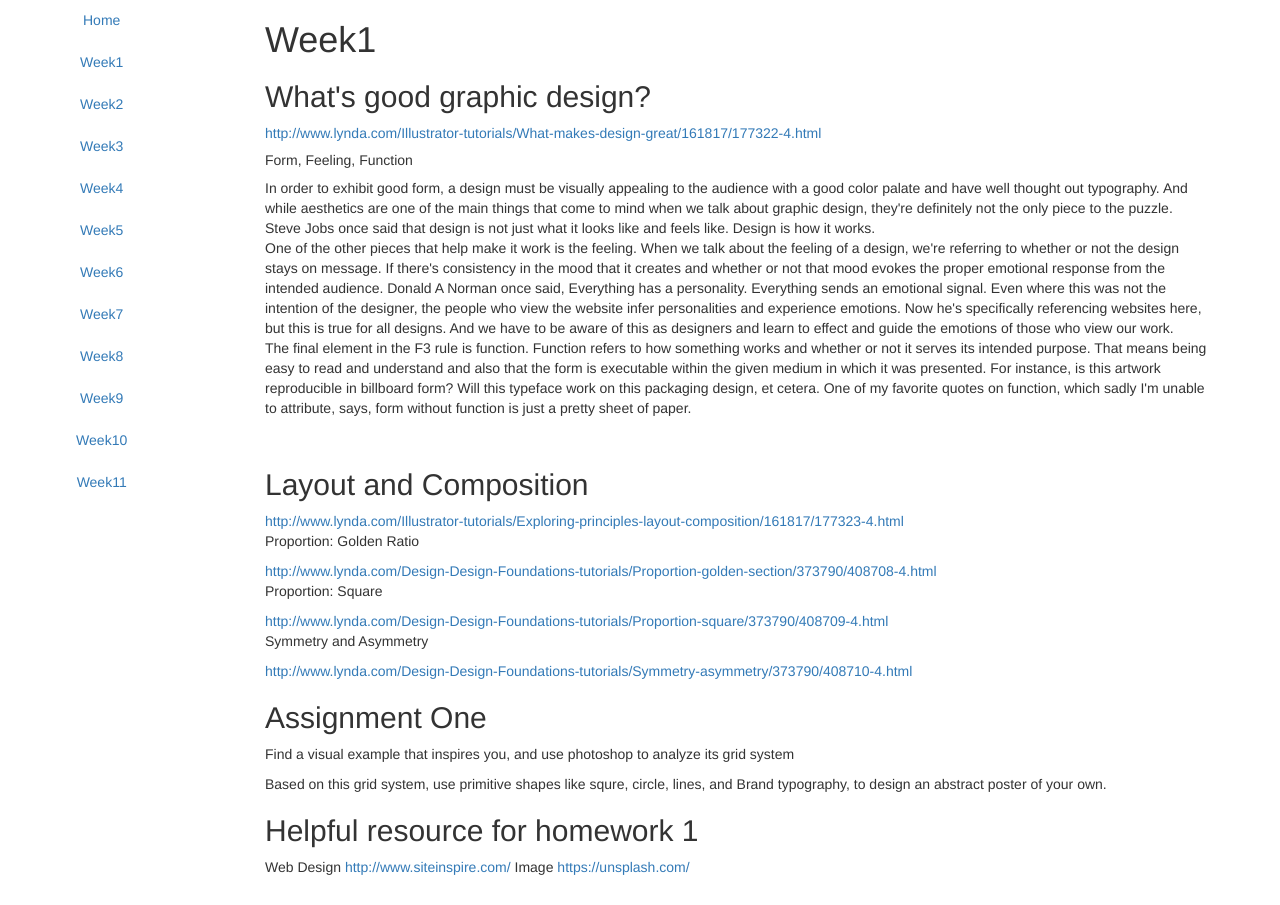
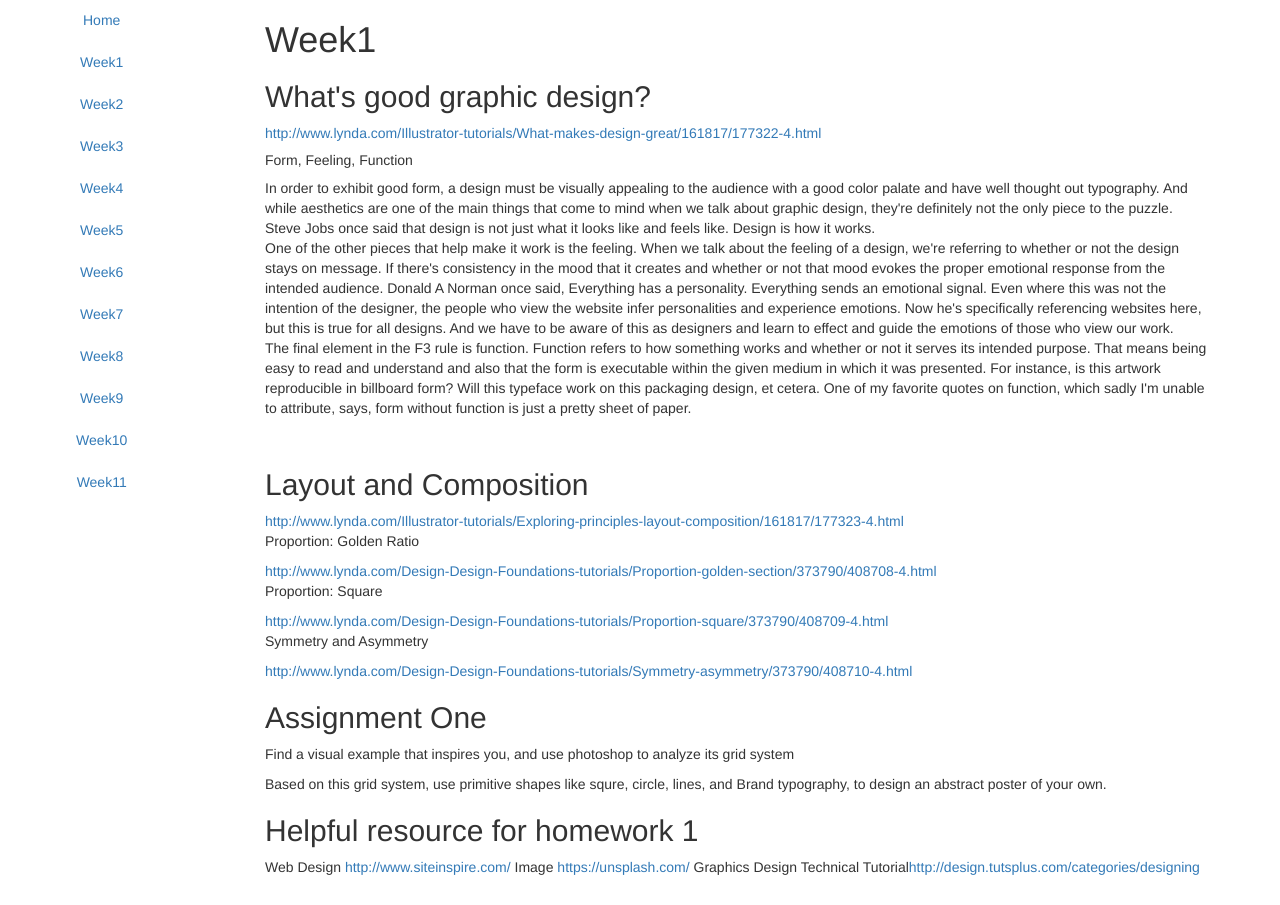
Before and after one commit to zhenzhenqi/MMA100, a Jekyll site: the page built from _posts/2015-03-01-week1.html, in a window 1280 px wide. Shown: the top 905 px of the page. Built offline with Jekyll 4.4.1, drawn with Linux system fonts in a browser that asks for light colours; nearby versions of some CDN libraries; grey boxes are pictures that could not be loaded.

Commit message:
week1 note

```diff
--- a/_posts/2015-03-01-week1.html
+++ b/_posts/2015-03-01-week1.html
@@ -30,4 +30,4 @@ The final element in the F3 rule is function. Function refers to how something w
 <h2>Helpful resource for homework 1</h2>
 Web Design <a href="http://siteinspire.com/">http://www.siteinspire.com/</a>
 Image <a href="https://unsplash.com/">https://unsplash.com/</a>
-<a href=""></a>
+Graphics Design Technical Tutorial<a href="http://design.tutsplus.com/categories/designing">http://design.tutsplus.com/categories/designing</a>
```
